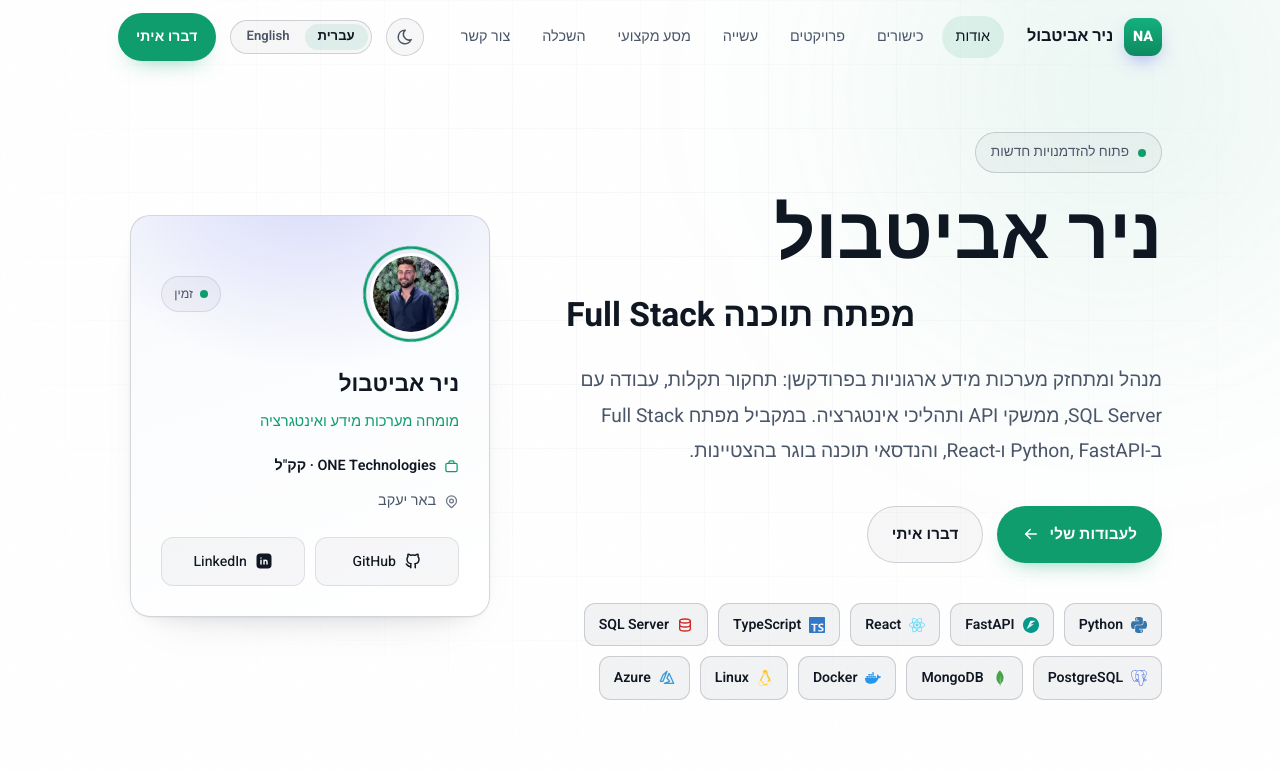
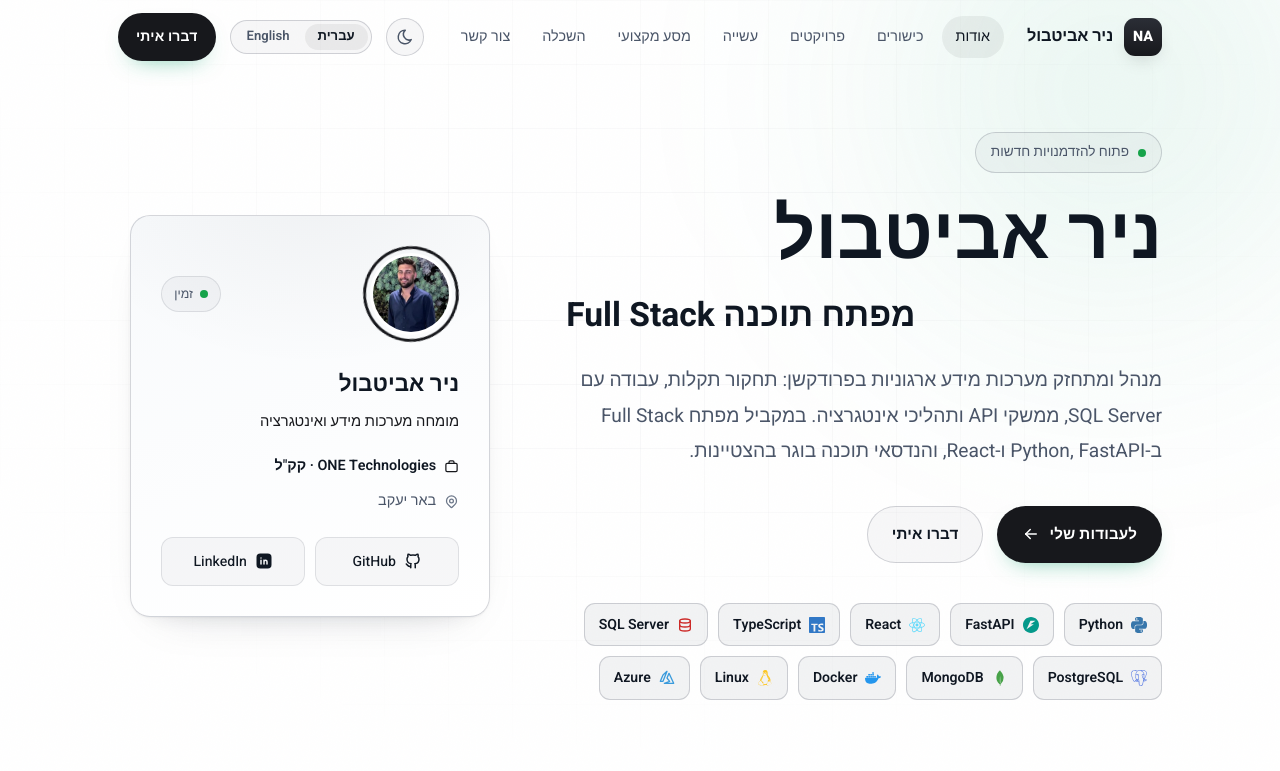
Before and after one commit to nirab96Developer/nir-avitbul-portfolio, a React (Vite) app: page / in a window 1280 px wide. Shown: the top 771 px of the page. Built offline with nearby package versions, Linux system fonts and the light colour scheme.

Commit message:
Redesign: monochrome/ink accent, remove leftover purple/cyan gradients, neutral depth

```diff
--- a/src/styles/global.css
+++ b/src/styles/global.css
@@ -25,20 +25,23 @@
   --text-muted: #4a5568;
   --text-faint: #6b7688;
 
-  /* Single restrained accent (professional emerald) */
-  --brand: #0f9d6e;
-  --brand-2: #0f9d6e;
-  --brand-3: #0f9d6e;
-  --brand-soft: rgba(15, 157, 110, 0.1);
-  --gradient: linear-gradient(180deg, #14b07d 0%, #0d8a60 100%);
+  /* Monochrome ink accent — timeless, enterprise */
+  --brand: #17181c;
+  --brand-2: #17181c;
+  --brand-3: #17181c;
+  --brand-soft: rgba(17, 24, 28, 0.06);
+  --on-brand: #ffffff;
+  --accent-wash: rgba(17, 24, 28, 0.045);
+  --gradient: linear-gradient(180deg, #2b2e36 0%, #17181c 100%);
   /* Headings render dark on light — clip-friendly. */
-  --gradient-text: linear-gradient(180deg, #0f1722 0%, #334155 100%);
-
-  /* Card accents — readable on white */
-  --accent-indigo: #0e9b6c;
+  --gradient-text: linear-gradient(180deg, #0f1722 0%, #3a4252 100%);
+
+  /* Card accents — subtle neutral tones on white */
+  --accent-indigo: #17181c;
   --accent-rose: #5b6472;
-  --accent-emerald: #0f9d6e;
-  --accent-amber: #b45309;
+  --accent-emerald: #2f6f57;
+  --accent-amber: #8a6a3a;
+  --status: #16a34a;
 
   /* Theme-dependent fills, overlays, chrome */
   --fill-1: rgba(15, 23, 42, 0.03);
@@ -88,17 +91,20 @@ html[data-theme="dark"] {
   --text-muted: #b0b6c0;
   --text-faint: #818892;
 
-  --brand: #17a673;
-  --brand-2: #17a673;
-  --brand-3: #17a673;
-  --brand-soft: rgba(23, 166, 115, 0.13);
-  --gradient: linear-gradient(180deg, #1cb37c 0%, #138a5f 100%);
-  --gradient-text: linear-gradient(180deg, #ffffff 0%, #cfd4dc 100%);
-
-  --accent-indigo: #2bb88a;
-  --accent-rose: #93a2bb;
-  --accent-emerald: #17a673;
-  --accent-amber: #c2a06a;
+  --brand: #f2f4f7;
+  --brand-2: #f2f4f7;
+  --brand-3: #f2f4f7;
+  --brand-soft: rgba(255, 255, 255, 0.1);
+  --on-brand: #14151a;
+  --accent-wash: rgba(255, 255, 255, 0.05);
+  --gradient: linear-gradient(180deg, #ffffff 0%, #d9dde4 100%);
+  --gradient-text: linear-gradient(180deg, #ffffff 0%, #c2c8d2 100%);
+
+  --accent-indigo: #c7cdd8;
+  --accent-rose: #aab2c0;
+  --accent-emerald: #8fc7b0;
+  --accent-amber: #d2b487;
+  --status: #34d399;
 
   --fill-1: rgba(255, 255, 255, 0.04);
   --fill-2: rgba(255, 255, 255, 0.07);
@@ -297,7 +303,7 @@ button {
 }
 .btn--primary {
   background: var(--brand);
-  color: #ffffff;
+  color: var(--on-brand);
   box-shadow: 0 10px 24px -14px rgba(23, 166, 115, 0.7);
 }
 .btn--primary:hover {
@@ -361,10 +367,10 @@ button {
   height: 38px;
   border-radius: 11px;
   background: var(--gradient);
-  color: #ffffff;
+  color: var(--on-brand);
   font-weight: 800;
   font-size: 0.9rem;
-  box-shadow: 0 8px 20px -8px rgba(99, 102, 241, 0.8);
+  box-shadow: 0 8px 20px -8px rgba(0, 0, 0, 0.22);
 }
 .header__name {
   font-size: 1.02rem;
@@ -471,7 +477,7 @@ button {
   height: 30px;
   border-radius: 8px;
   background: var(--gradient);
-  color: #ffffff;
+  color: var(--on-brand);
   font-weight: 800;
   font-size: 0.78rem;
 }
@@ -579,7 +585,7 @@ button {
   width: 8px;
   height: 8px;
   border-radius: 50%;
-  background: var(--accent-emerald);
+  background: var(--status);
   box-shadow: 0 0 0 0 rgba(52, 211, 153, 0.6);
   animation: pulse 2.4s infinite;
 }
@@ -682,7 +688,7 @@ button {
   content: "";
   position: absolute;
   inset: 0;
-  background: radial-gradient(120% 80% at 50% -10%, rgba(99, 102, 241, 0.22), transparent 60%);
+  background: radial-gradient(120% 80% at 50% -10%, var(--accent-wash), transparent 60%);
   pointer-events: none;
 }
 .profile-card__top {
@@ -1057,7 +1063,7 @@ button {
   height: 100%;
   border-radius: 999px;
   background: var(--gradient);
-  box-shadow: 0 0 12px -2px rgba(99, 102, 241, 0.7);
+  box-shadow: 0 0 12px -2px rgba(0, 0, 0, 0.2);
 }
 
 /* ---------- Projects ---------- */
@@ -1108,7 +1114,7 @@ button {
   content: "";
   position: absolute;
   inset: 0;
-  background: radial-gradient(80% 120% at 100% 0%, rgba(99, 102, 241, 0.16), transparent 55%);
+  background: radial-gradient(80% 120% at 100% 0%, var(--accent-wash), transparent 55%);
   pointer-events: none;
 }
 .project__featured-main,
@@ -1128,7 +1134,7 @@ button {
   gap: 6px;
   padding: 6px 13px;
   border-radius: 999px;
-  background: linear-gradient(135deg, rgba(99, 102, 241, 0.25), rgba(34, 211, 238, 0.18));
+  background: var(--brand-soft);
   border: 1px solid var(--border-glow);
   color: var(--text);
   font-size: 0.76rem;
@@ -1397,8 +1403,8 @@ button {
 }
 .pso__label--solution {
   color: #a5b4fc;
-  background: rgba(129, 140, 248, 0.14);
-  border: 1px solid rgba(129, 140, 248, 0.3);
+  background: var(--brand-soft);
+  border: 1px solid var(--border-strong);
 }
 .pso__label--outcome {
   color: #6ee7b7;
@@ -1626,7 +1632,7 @@ button {
 }
 .carousel__nav:hover {
   background: var(--brand);
-  color: #ffffff;
+  color: var(--on-brand);
 }
 .carousel__nav--prev { left: 14px; }
 .carousel__nav--next { right: 14px; }
@@ -1723,7 +1729,7 @@ button {
   flex-shrink: 0;
   border-radius: 14px;
   color: var(--brand-2);
-  background: linear-gradient(135deg, rgba(99, 102, 241, 0.18), rgba(34, 211, 238, 0.12));
+  background: var(--brand-soft);
   border: 1px solid var(--border-glow);
 }
 .impact__heading {
@@ -1802,7 +1808,7 @@ button {
   flex-shrink: 0;
   border-radius: 8px;
   background: var(--gradient);
-  color: #ffffff;
+  color: var(--on-brand);
   font-family: var(--font-mono);
   font-size: 0.78rem;
   font-weight: 700;
@@ -1844,9 +1850,9 @@ button {
   width: 40px;
   height: 40px;
   border-radius: 12px;
-  color: #ffffff;
+  color: var(--on-brand);
   background: var(--gradient);
-  box-shadow: 0 10px 24px -10px rgba(99, 102, 241, 0.9);
+  box-shadow: 0 10px 24px -10px rgba(0, 0, 0, 0.25);
 }
 .timeline__content {
   padding: 28px 30px;
@@ -1880,7 +1886,7 @@ button {
   padding: 4px 11px;
   border-radius: 999px;
   border: 1px solid var(--border-strong);
-  background: rgba(99, 102, 241, 0.1);
+  background: var(--brand-soft);
   color: var(--brand-2);
   font-family: var(--font-mono);
   font-size: 0.72rem;
@@ -1894,14 +1900,14 @@ button {
   padding: 4px 11px;
   border-radius: 999px;
   background: var(--gradient);
-  color: #ffffff;
+  color: var(--on-brand);
   font-size: 0.72rem;
   font-weight: 700;
   letter-spacing: 0.03em;
 }
 .timeline__item--current .timeline__content {
   border-color: var(--border-strong);
-  box-shadow: 0 0 0 1px rgba(99, 102, 241, 0.25), var(--shadow-card);
+  box-shadow: 0 0 0 1px var(--border-strong), var(--shadow-card);
 }
 .timeline__role {
   font-size: 1.3rem;
@@ -1977,7 +1983,7 @@ button {
   padding: clamp(40px, 6vw, 68px);
   border: 1px solid var(--border-strong);
   border-radius: 28px;
-  background: radial-gradient(120% 140% at 50% 0%, rgba(99, 102, 241, 0.16), transparent 60%),
+  background: radial-gradient(120% 140% at 50% 0%, var(--accent-wash), transparent 60%),
     linear-gradient(160deg, var(--bg-card-2), var(--bg-card));
   box-shadow: var(--shadow-glow), var(--shadow-card);
   overflow: hidden;
@@ -2047,7 +2053,7 @@ a.contact__meta-item:hover {
   content: "";
   position: absolute;
   inset: 0;
-  background: radial-gradient(80% 120% at 0% 0%, rgba(99, 102, 241, 0.16), transparent 55%);
+  background: radial-gradient(80% 120% at 0% 0%, var(--accent-wash), transparent 55%);
   pointer-events: none;
 }
 .education__degree-head {
@@ -2064,7 +2070,7 @@ a.contact__meta-item:hover {
   height: 54px;
   border-radius: 14px;
   color: var(--brand-2);
-  background: linear-gradient(135deg, rgba(99, 102, 241, 0.18), rgba(34, 211, 238, 0.12));
+  background: var(--brand-soft);
   border: 1px solid var(--border-glow);
 }
 .education__honor {
@@ -2073,7 +2079,7 @@ a.contact__meta-item:hover {
   gap: 6px;
   padding: 6px 13px;
   border-radius: 999px;
-  background: linear-gradient(135deg, rgba(99, 102, 241, 0.25), rgba(34, 211, 238, 0.18));
+  background: var(--brand-soft);
   border: 1px solid var(--border-glow);
   font-size: 0.76rem;
   font-weight: 600;
@@ -2252,7 +2258,7 @@ a.contact__meta-item:hover {
   height: 40px;
   border-radius: 11px;
   color: var(--brand-2);
-  background: linear-gradient(135deg, rgba(99, 102, 241, 0.2), rgba(34, 211, 238, 0.12));
+  background: var(--brand-soft);
   border: 1px solid var(--border-glow);
   margin-bottom: 16px;
 }
@@ -2279,7 +2285,7 @@ a.contact__meta-item:hover {
   padding: 18px 22px;
   border-radius: var(--radius);
   border: 1px solid var(--border-strong);
-  background: radial-gradient(120% 160% at 0% 0%, rgba(99, 102, 241, 0.12), transparent 60%),
+  background: radial-gradient(120% 160% at 0% 0%, var(--accent-wash), transparent 60%),
     var(--bg-card);
 }
 .skills__core-label {
@@ -2316,7 +2322,7 @@ a.contact__meta-item:hover {
   margin-top: 16px;
   padding: 13px 16px;
   border-radius: var(--radius-sm);
-  background: linear-gradient(135deg, rgba(99, 102, 241, 0.16), rgba(34, 211, 238, 0.1));
+  background: var(--brand-soft);
   border: 1px solid var(--border-glow);
   color: var(--text);
   font-weight: 600;
@@ -2406,8 +2412,8 @@ a.contact__meta-item:hover {
   color: var(--text-muted);
 }
 .project__featured-tag--flagship {
-  background: linear-gradient(135deg, rgba(251, 191, 36, 0.26), rgba(99, 102, 241, 0.22));
-  border-color: rgba(251, 191, 36, 0.45);
+  background: var(--brand-soft);
+  border-color: var(--border-strong);
 }
 
 /* ---------- Accessibility: focus ---------- */
```
